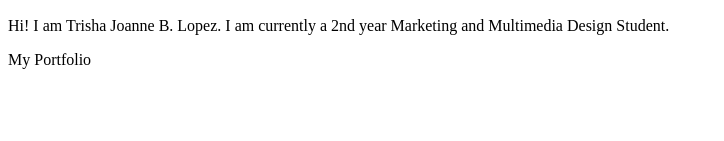
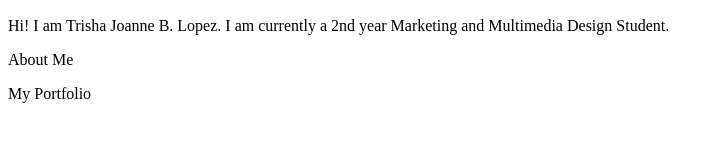
Before and after one commit to trishajoanne-lopez/it0043-portfolio-M2T1-, a plain HTML site: page index.html in a window 1280 px wide. Shown: the part 148-289 px from the top of the page, without its empty margins (0-724 px from the left). Drawn offline with Linux system fonts and the light colour scheme.

Commit message:
add article to index page

```diff
--- a/index.html
+++ b/index.html
@@ -26,6 +26,9 @@
                 Hi! I am Trisha Joanne B. Lopez. I am currently a 2nd year Marketing and Multimedia Design Student.
             </p>
         </section>
+            <article>
+                About Me
+            </article>
 
     </main>
 
```
